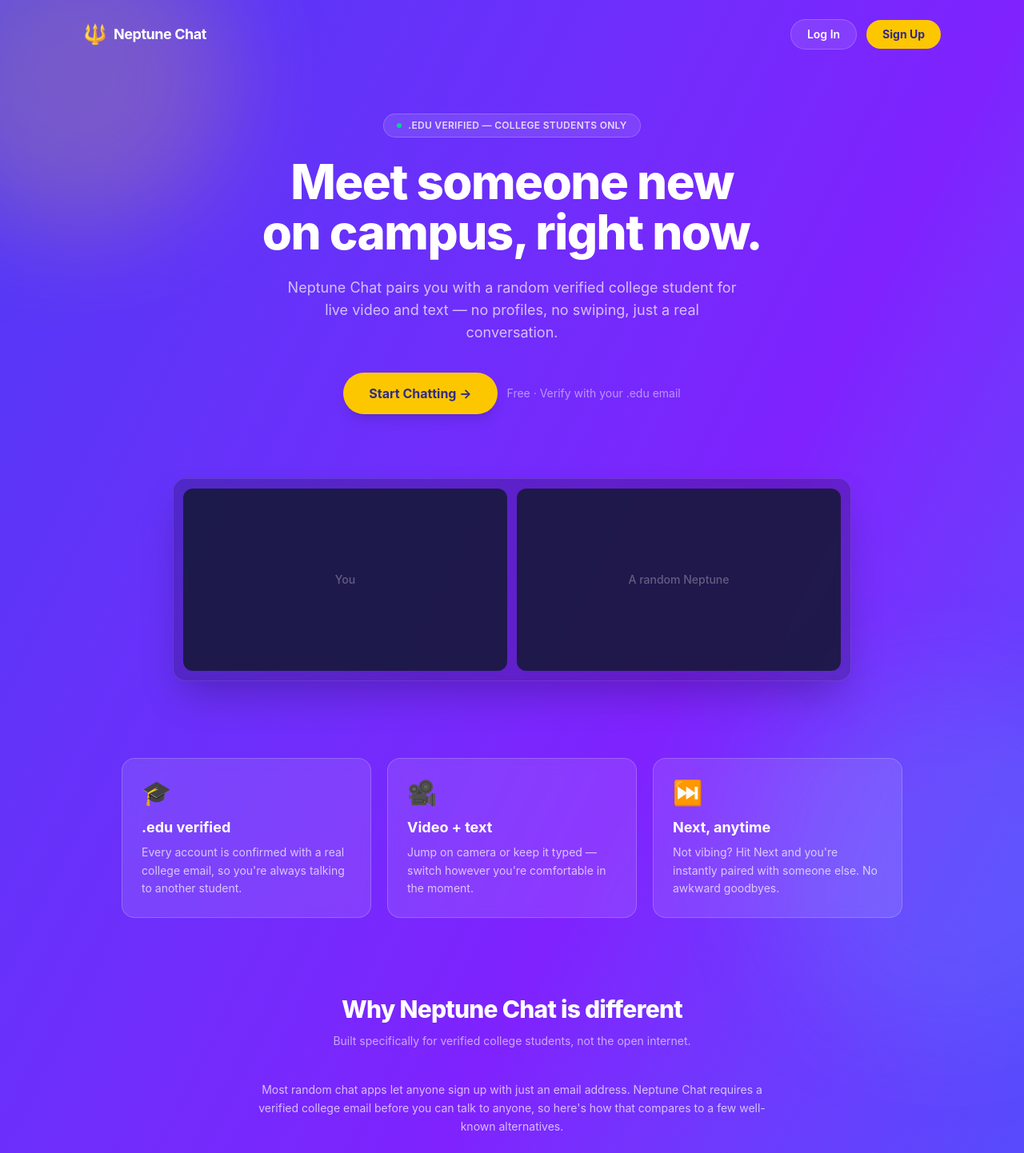
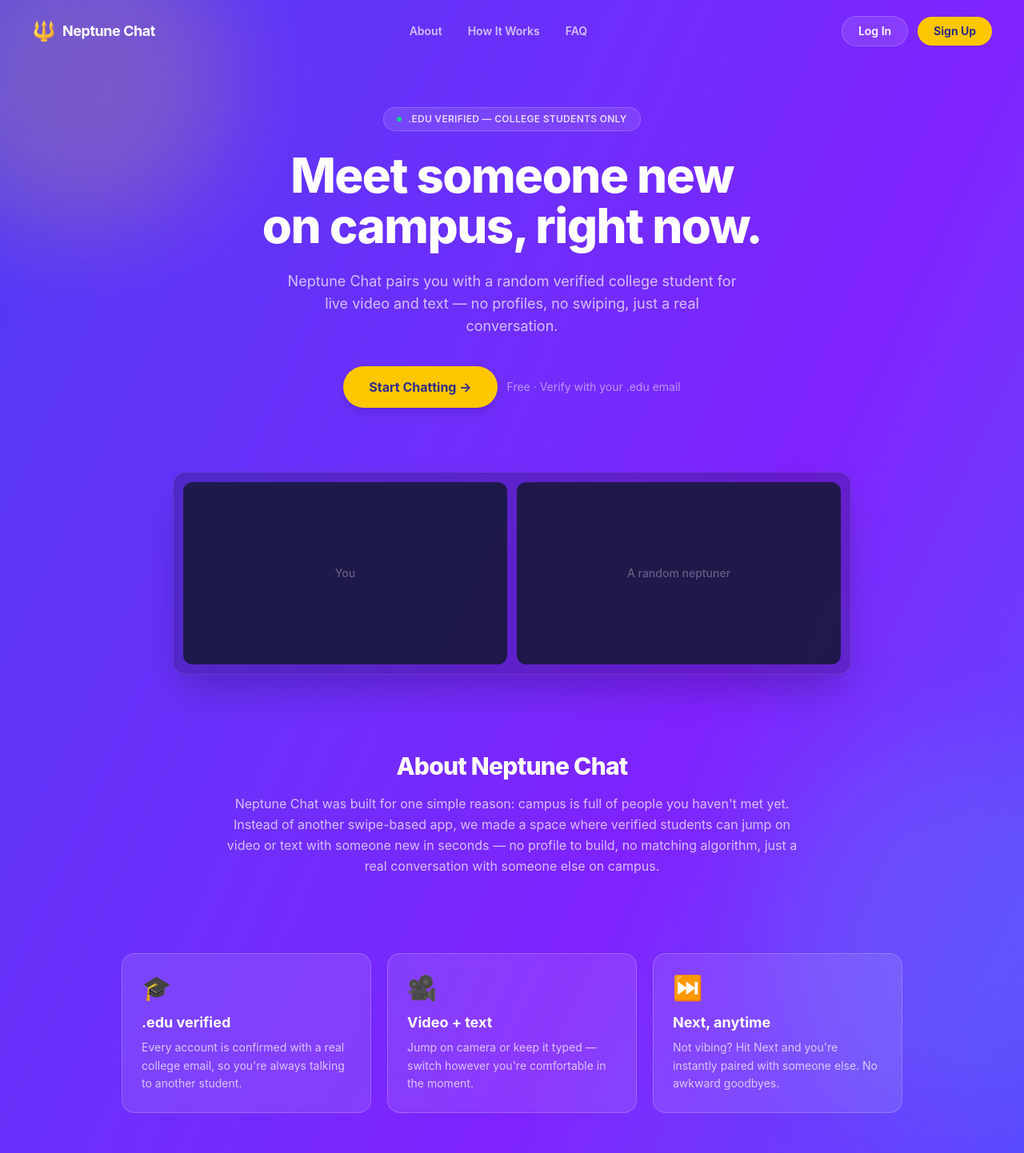
Before and after one commit to nate873/NEPTUNE-CHAT, a React app in the folder frontend/: page / in a window 1280 px wide. Shown: the top 1442 px of the page at 80% size. Built offline with nearby package versions, Linux system fonts and the light colour scheme; no server answers; the HTML template or start-up script is replaced by a standard one.

Commit message:
new first

```diff
--- a/frontend/src/ChatRoom.jsx
+++ b/frontend/src/ChatRoom.jsx
@@ -2,8 +2,16 @@ import { useEffect, useRef, useState } from "react";
 import { socket } from "./socket";
 import { supabase } from "./supabaseClient";
 
+// NOTE: STUN alone often fails on restrictive networks (many college wifi
+// networks block the direct UDP paths STUN relies on). Add a TURN server
+// here for reliable connections — e.g. a free/low-cost TURN provider like
+// Metered, Twilio, or Cloudflare Calls. Example shape:
+// { urls: "turn:your-turn-server.com:3478", username: "user", credential: "pass" }
 const ICE_SERVERS = {
-  iceServers: [{ urls: "stun:stun.l.google.com:19302" }],
+  iceServers: [
+    { urls: "stun:stun.l.google.com:19302" },
+    // { urls: "turn:your-turn-server.com:3478", username: "USERNAME", credential: "CREDENTIAL" },
+  ],
 };
 
 export default function ChatRoom({ session }) {
@@ -11,6 +19,7 @@ export default function ChatRoom({ session }) {
   const remoteVideoRef = useRef(null);
   const pcRef = useRef(null);
   const localStreamRef = useRef(null);
+  const pendingSignalsRef = useRef([]); // signals that arrive before pc exists
 
   const [status, setStatus] = useState("idle"); // idle | searching | connected
   const [messages, setMessages] = useState([]);
@@ -69,27 +78,7 @@ export default function ChatRoom({ session }) {
     return pc;
   }
 
-  async function handleMatched({ initiator }) {
-    setStatus("connected");
-    setMessages([]);
-
-    const stream = await getLocalStream();
-    const pc = createPeerConnection();
-    pcRef.current = pc;
-
-    stream.getTracks().forEach((track) => pc.addTrack(track, stream));
-
-    if (initiator) {
-      const offer = await pc.createOffer();
-      await pc.setLocalDescription(offer);
-      socket.emit("signal", { data: { sdp: pc.localDescription } });
-    }
-  }
-
-  async function handleSignal({ data }) {
-    const pc = pcRef.current;
-    if (!pc) return;
-
+  async function processSignal(pc, data) {
     if (data.sdp) {
       await pc.setRemoteDescription(new RTCSessionDescription(data.sdp));
       if (data.sdp.type === "offer") {
@@ -106,6 +95,44 @@ export default function ChatRoom({ session }) {
     }
   }
 
+  async function handleMatched({ initiator }) {
+    setStatus("connected");
+    setMessages([]);
+
+    // Create the peer connection FIRST, synchronously, so incoming signals
+    // are never dropped while we're still waiting on getUserMedia().
+    const pc = createPeerConnection();
+    pcRef.current = pc;
+
+    // Flush any signals that arrived before pc existed.
+    if (pendingSignalsRef.current.length) {
+      const queued = pendingSignalsRef.current;
+      pendingSignalsRef.current = [];
+      for (const data of queued) {
+        await processSignal(pc, data);
+      }
+    }
+
+    const stream = await getLocalStream();
+    stream.getTracks().forEach((track) => pc.addTrack(track, stream));
+
+    if (initiator) {
+      const offer = await pc.createOffer();
+      await pc.setLocalDescription(offer);
+      socket.emit("signal", { data: { sdp: pc.localDescription } });
+    }
+  }
+
+  async function handleSignal({ data }) {
+    const pc = pcRef.current;
+    if (!pc) {
+      // Peer connection isn't ready yet — buffer it instead of dropping it.
+      pendingSignalsRef.current.push(data);
+      return;
+    }
+    await processSignal(pc, data);
+  }
+
   function handleChatMessage({ text }) {
     setMessages((prev) => [...prev, { text, fromSelf: false }]);
   }
@@ -117,6 +144,7 @@ export default function ChatRoom({ session }) {
       pcRef.current.close();
       pcRef.current = null;
     }
+    pendingSignalsRef.current = [];
     startSearch(); // automatically look for a new match
   }
 
@@ -129,6 +157,7 @@ export default function ChatRoom({ session }) {
       localStreamRef.current.getTracks().forEach((t) => t.stop());
       localStreamRef.current = null;
     }
+    pendingSignalsRef.current = [];
   }
 
   async function startSearch() {
--- a/frontend/src/LandingPage.jsx
+++ b/frontend/src/LandingPage.jsx
@@ -11,14 +11,40 @@ export default function LandingPage({ onGetStarted }) {
       </div>
 
       {/* Nav */}
-      <nav className="relative z-10 flex items-center justify-between px-6 md:px-10 py-6 max-w-6xl mx-auto">
-        <div className="flex items-center gap-2">
+      <nav className="relative z-10 w-full px-6 md:px-10 py-5">
+        <div className="flex items-center justify-between gap-6">
+          {/* Logo — pinned to the very left edge */}
+          <div className="flex items-center gap-2 shrink-0">
             <span className="text-2xl">🔱</span>
-          <span className="text-white font-bold text-lg tracking-tight">
+            <span className="text-white font-bold text-lg tracking-tight whitespace-nowrap">
               Neptune Chat
             </span>
           </div>
-        <div className="flex items-center gap-3">
+
+          {/* Center links */}
+          <div className="hidden md:flex items-center gap-8">
+            <a
+              href="#about"
+              className="text-white/70 text-sm font-semibold hover:text-white transition"
+            >
+              About
+            </a>
+            <a
+              href="#how-it-works"
+              className="text-white/70 text-sm font-semibold hover:text-white transition"
+            >
+              How It Works
+            </a>
+            <a
+              href="#faq"
+              className="text-white/70 text-sm font-semibold hover:text-white transition"
+            >
+              FAQ
+            </a>
+          </div>
+
+          {/* Auth buttons */}
+          <div className="flex items-center gap-3 shrink-0">
             <button
               onClick={() => onGetStarted("signin")}
               className="px-5 py-2 rounded-full bg-white/10 border border-white/20 text-white text-sm font-semibold hover:bg-white/20 transition"
@@ -31,6 +57,7 @@ export default function LandingPage({ onGetStarted }) {
             >
               Sign Up
             </button>
+          </div>
         </div>
       </nav>
 
@@ -74,14 +101,28 @@ export default function LandingPage({ onGetStarted }) {
           </div>
           <div className="flex-1 aspect-video rounded-xl bg-slate-900/80 flex items-center justify-center">
             <span className="text-white/30 text-sm font-medium">
-              A random Neptune
+              A random neptuner
             </span>
           </div>
         </div>
       </div>
 
+      {/* About */}
+      <section id="about" className="relative z-10 max-w-3xl mx-auto px-6 pb-24 text-center scroll-mt-24">
+        <h2 className="text-2xl md:text-3xl font-extrabold text-white tracking-tight">
+          About Neptune Chat
+        </h2>
+        <p className="mt-4 text-white/70 text-sm md:text-base leading-relaxed">
+          Neptune Chat was built for one simple reason: campus is full of
+          people you haven't met yet. Instead of another swipe-based app, we
+          made a space where verified students can jump on video or text with
+          someone new in seconds — no profile to build, no matching
+          algorithm, just a real conversation with someone else on campus.
+        </p>
+      </section>
+
       {/* Features */}
-      <section className="relative z-10 max-w-5xl mx-auto px-6 pb-24 grid grid-cols-1 md:grid-cols-3 gap-5">
+      <section id="how-it-works" className="relative z-10 max-w-5xl mx-auto px-6 pb-24 grid grid-cols-1 md:grid-cols-3 gap-5 scroll-mt-24">
         <FeatureCard
           icon="🎓"
           title=".edu verified"
@@ -179,7 +220,7 @@ export default function LandingPage({ onGetStarted }) {
       </section>
 
       {/* FAQ */}
-      <section className="relative z-10 max-w-3xl mx-auto px-6 pb-28">
+      <section id="faq" className="relative z-10 max-w-3xl mx-auto px-6 pb-28 scroll-mt-24">
         <div className="text-center mb-10">
           <h2 className="text-2xl md:text-3xl font-extrabold text-white tracking-tight">
             Frequently asked questions
@@ -217,7 +258,7 @@ export default function LandingPage({ onGetStarted }) {
       {/* Footer */}
       <footer className="relative z-10 text-center pb-10">
         <p className="text-white/40 text-xs">
-          Neptune Chat is for currently enrolled college students. Be kind.
+          @ The Neptune Way LLC, A Florida Limited Liability Company
         </p>
       </footer>
     </div>
```
Lines whose indentation alone changed are shown as unchanged.
